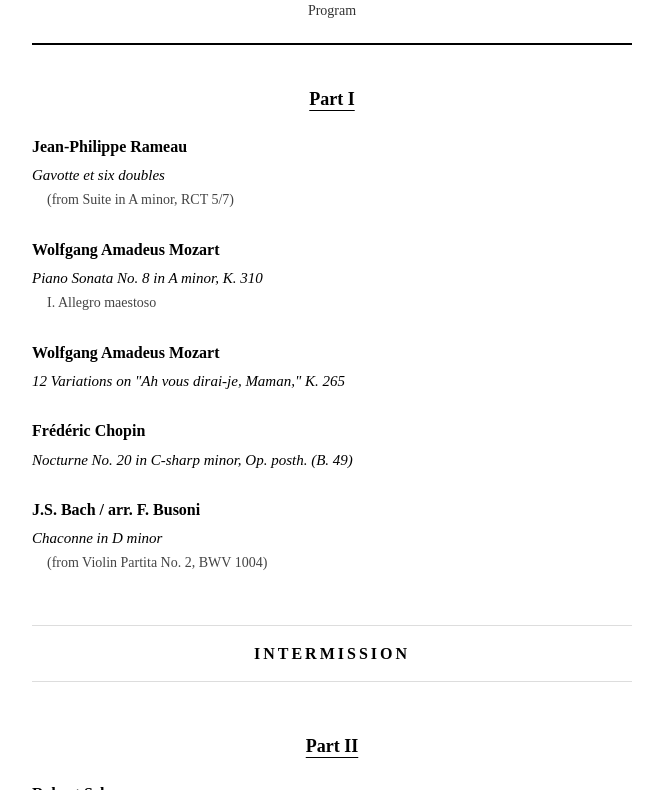
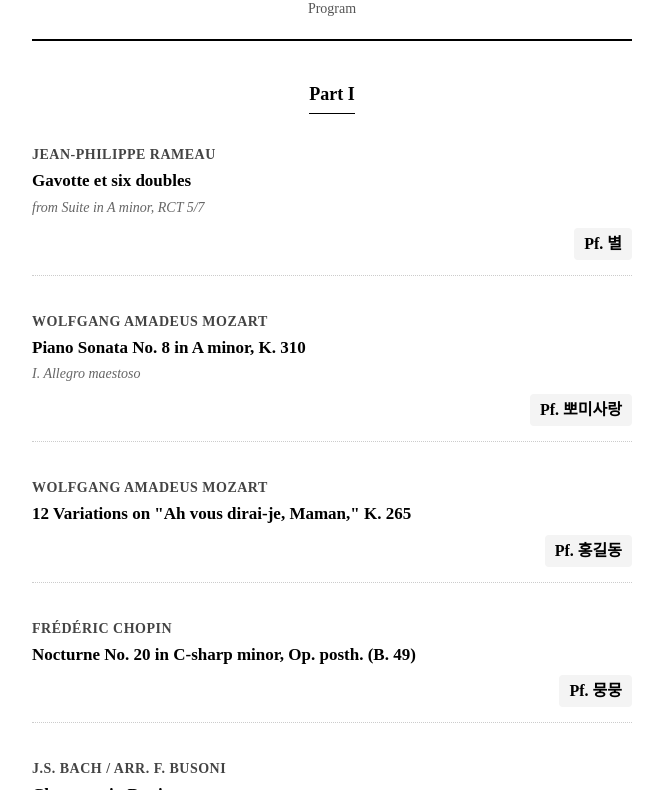
Before and after one commit to bdmstar/pizzaparty, a plain HTML site: page index.html in a window 1280 px wide. Shown: the part 68-858 px from the top of the page, without its empty margins (308-971 px from the left). Drawn offline with Linux system fonts and the light colour scheme.

Commit message:
Revise HTML structure and styling for recital
Updated the title and various styles in the HTML file. Changed footer text and adjusted spacing and colors for better readability.

```diff
--- a/index.html
+++ b/index.html
@@ -3,26 +3,25 @@
 <head>
     <meta charset="UTF-8">
     <meta name="viewport" content="width=device-width, initial-scale=1.0">
-    <title>Pizza Party's Piano Recital</title>
+    <title>Piano Recital Program</title>
     <style>
-        /* 기본 설정: 흑백 테마, 모바일 가독성 최우선 */
+        /* 기본 설정 */
         body {
-            font-family: 'Times New Roman', serif; /* 클래식한 느낌 */
+            font-family: 'Times New Roman', serif;
             background-color: #ffffff;
             color: #000000;
             margin: 0;
             padding: 20px;
-            line-height: 1.6;
+            line-height: 1.5;
             -webkit-font-smoothing: antialiased;
         }
 
-        /* 중앙 정렬 컨테이너 */
         .container {
             max-width: 600px;
             margin: 0 auto;
         }
 
-        /* 헤더 스타일 */
+        /* 헤더: 전체 타이틀만 심플하게 */
         header {
             text-align: center;
             margin-bottom: 40px;
@@ -33,66 +32,96 @@
         h1 {
             font-size: 24px;
             margin: 0;
-            letter-spacing: 1px;
+            letter-spacing: 2px;
             text-transform: uppercase;
         }
 
         .subtitle {
             font-size: 14px;
-            color: #333;
+            color: #555;
             margin-top: 10px;
         }
 
-        /* 프로그램 리스트 스타일 */
+        /* 섹션 타이틀 (Part I, Part II) */
+        .section-wrapper {
+            text-align: center;
+            margin-top: 40px;
+            margin-bottom: 30px;
+        }
+
         .section-title {
             font-size: 18px;
             font-weight: bold;
-            text-align: center;
-            margin-top: 30px;
-            margin-bottom: 20px;
-            text-decoration: underline;
-            text-underline-offset: 5px;
+            border-bottom: 1px solid #000;
+            display: inline-block;
+            padding-bottom: 5px;
         }
 
+        /* 프로그램 아이템 박스 */
         .program-item {
-            margin-bottom: 25px;
+            margin-bottom: 35px;
+            padding-bottom: 15px;
+            border-bottom: 1px dotted #ccc; /* 곡 간 구분을 위한 점선 */
+        }
+
+        /* 마지막 아이템은 밑줄 제거 */
+        .program-item:last-child {
+            border-bottom: none;
         }
 
         .composer {
-            font-size: 16px;
+            font-size: 14px;
             font-weight: bold;
-            margin-bottom: 4px;
+            color: #444;
+            text-transform: uppercase;
+            letter-spacing: 0.5px;
         }
 
         .piece {
-            font-size: 15px;
-            font-style: italic;
-            margin-bottom: 2px;
+            font-size: 17px;
+            font-weight: 600;
+            margin: 3px 0;
         }
 
         .movement {
             font-size: 14px;
-            color: #444;
-            margin-left: 15px;
+            color: #666;
+            font-style: italic;
+            margin-bottom: 10px;
         }
 
-        /* 인터미션 스타일 */
+        /* 연주자 이름 스타일 (우측 정렬 및 강조) */
+        .performer-row {
+            text-align: right; /* 오른쪽 정렬 */
+            margin-top: 8px;
+        }
+
+        .performer-name {
+            font-size: 16px;
+            font-weight: bold;
+            color: #000;
+            background-color: #f4f4f4; /* 살짝 배경을 줘서 이름 강조 */
+            padding: 4px 10px;
+            border-radius: 4px;
+            display: inline-block;
+        }
+
+        /* 인터미션 */
         .intermission {
             text-align: center;
             margin: 50px 0;
             font-weight: bold;
             letter-spacing: 3px;
-            border-top: 1px solid #ddd;
-            border-bottom: 1px solid #ddd;
-            padding: 15px 0;
+            font-size: 14px;
+            color: #333;
         }
 
-        /* 푸터 */
         footer {
             text-align: center;
             margin-top: 50px;
             font-size: 12px;
-            color: #666;
+            color: #888;
+            padding-bottom: 20px;
         }
     </style>
 </head>
@@ -100,80 +129,110 @@
 
     <div class="container">
         <header>
-            <h1>🍕피자방🍕(가칭) 제 1회 정기연주회</h1>
+            <h1>Piano Recital</h1>
             <div class="subtitle">Program</div>
         </header>
 
-        <div class="section-title">Part I</div>
+        <div class="section-wrapper">
+            <div class="section-title">Part I</div>
+        </div>
 
         <div class="program-item">
             <div class="composer">Jean-Philippe Rameau</div>
             <div class="piece">Gavotte et six doubles</div>
-            <div class="movement">(from Suite in A minor, RCT 5/7)</div>
+            <div class="movement">from Suite in A minor, RCT 5/7</div>
+            <div class="performer-row">
+                <span class="performer-name">Pf. 별</span>
+            </div>
         </div>
 
         <div class="program-item">
             <div class="composer">Wolfgang Amadeus Mozart</div>
             <div class="piece">Piano Sonata No. 8 in A minor, K. 310</div>
             <div class="movement">I. Allegro maestoso</div>
+            <div class="performer-row">
+                <span class="performer-name">Pf. 뽀미사랑</span>
+            </div>
         </div>
 
         <div class="program-item">
             <div class="composer">Wolfgang Amadeus Mozart</div>
             <div class="piece">12 Variations on "Ah vous dirai-je, Maman," K. 265</div>
+            <div class="performer-row">
+                <span class="performer-name">Pf. 홍길동</span>
+            </div>
         </div>
 
         <div class="program-item">
             <div class="composer">Frédéric Chopin</div>
             <div class="piece">Nocturne No. 20 in C-sharp minor, Op. posth. (B. 49)</div>
+            <div class="performer-row">
+                <span class="performer-name">Pf. 뭉뭉</span>
+            </div>
         </div>
 
         <div class="program-item">
             <div class="composer">J.S. Bach / arr. F. Busoni</div>
             <div class="piece">Chaconne in D minor</div>
-            <div class="movement">(from Violin Partita No. 2, BWV 1004)</div>
+            <div class="movement">from Violin Partita No. 2, BWV 1004</div>
+            <div class="performer-row">
+                <span class="performer-name">Pf. 미니연</span>
+            </div>
         </div>
 
         <div class="intermission">INTERMISSION</div>
 
-        <div class="section-title">Part II</div>
+        <div class="section-wrapper">
+            <div class="section-title">Part II</div>
+        </div>
 
         <div class="program-item">
             <div class="composer">Robert Schumann</div>
             <div class="piece">Faschingsschwank aus Wien, Op. 26</div>
             <div class="movement">(Carnival Jest from Vienna)</div>
             <div class="movement">I. Allegro (Sehr lebhaft)</div>
+            <div class="performer-row">
+                <span class="performer-name">Pf. 가미</span>
+            </div>
         </div>
 
         <div class="program-item">
             <div class="composer">Claude Debussy</div>
             <div class="piece">Cloches à travers les feuilles</div>
-            <div class="movement">(Images, Book II, No. 1)</div>
+            <div class="movement">Images, Book II, No. 1</div>
+            <div class="performer-row">
+                <span class="performer-name">Pf. 프렐류드</span>
+            </div>
         </div>
 
         <div class="program-item">
             <div class="composer">Frédéric Chopin</div>
             <div class="piece">Nocturne in D-flat major, Op. 27, No. 2</div>
+            <div class="performer-row">
+                <span class="performer-name">Pf. 무지</span>
+            </div>
         </div>
 
         <div class="program-item">
             <div class="composer">Sergei Rachmaninoff</div>
             <div class="piece">Piano Sonata No. 2 in B-flat minor, Op. 36</div>
             <div class="movement">II. Non allegro</div>
+            <div class="performer-row">
+                <span class="performer-name">Pf. 피미니</span>
+            </div>
         </div>
 
         <div class="program-item">
             <div class="composer">Frédéric Chopin</div>
             <div class="piece">Prélude in C-sharp minor, Op. 45</div>
-        </div>
-
-        <div class="program-item">
-            <div class="composer">Frédéric Chopin</div>
             <div class="piece">Ballade No. 1 in G minor, Op. 23</div>
+            <div class="performer-row">
+                <span class="performer-name">Pf. 로저</span>
+            </div>
         </div>
 
         <footer>
-            피자방 화이팅.
+            Thank you for attending.
         </footer>
     </div>
 
```
